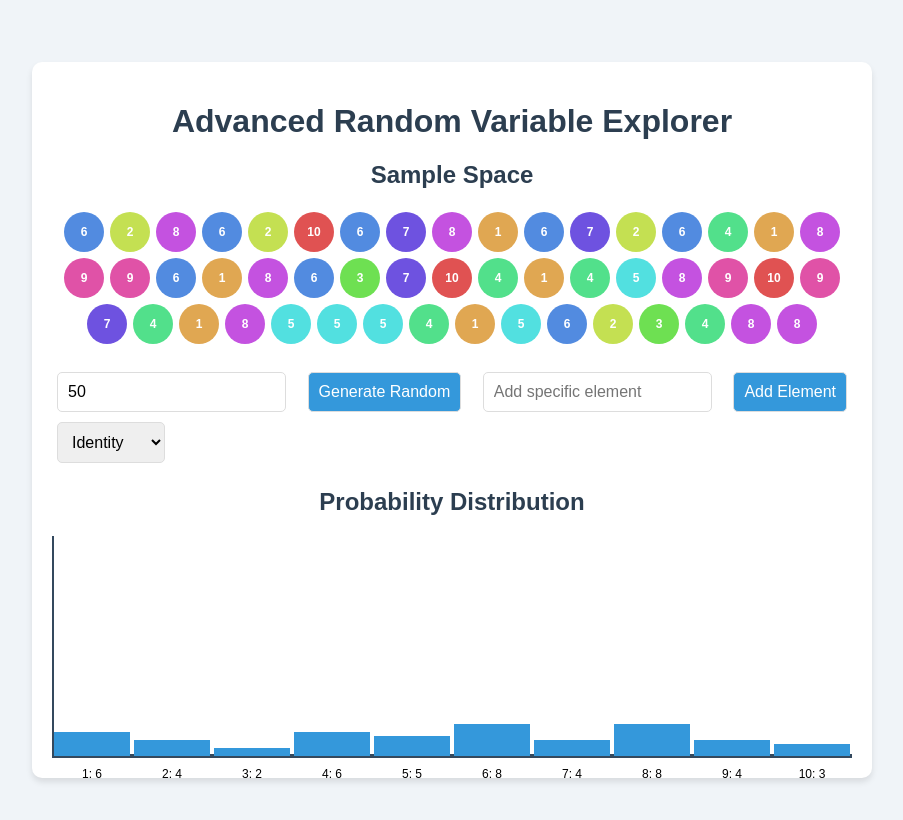
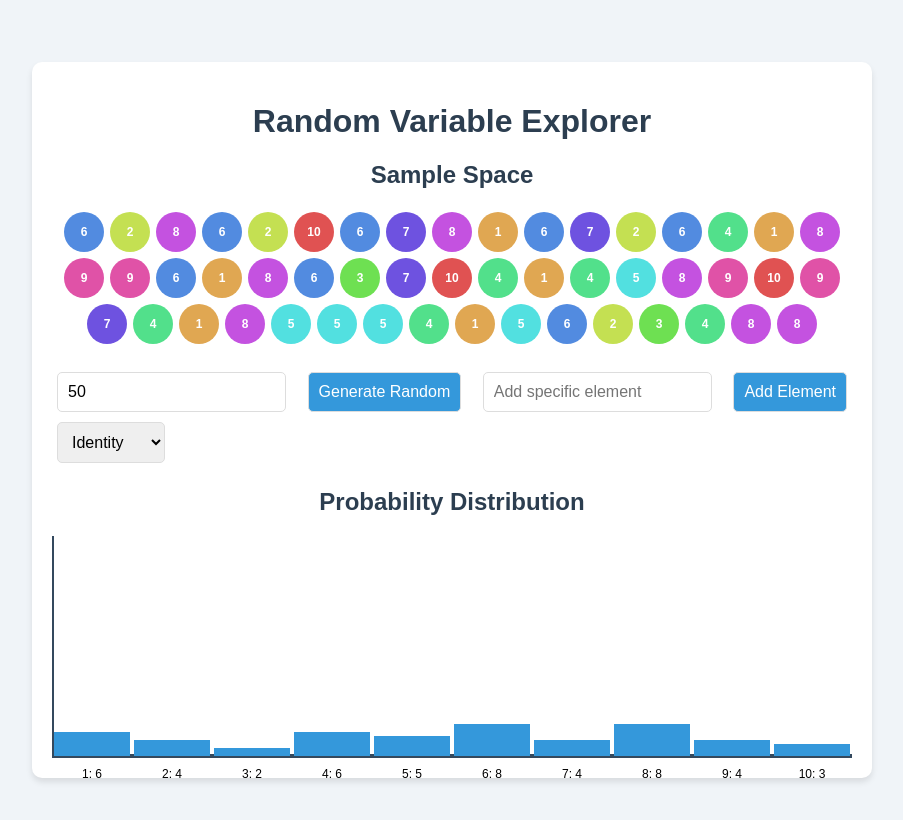
Before and after one commit to Daksh-T/Random-Variable-Explorer, a plain HTML site: page index.html in a window 1280 px wide. Shown: the whole page, without its empty margins (188-1091 px from the left). Drawn offline with Linux system fonts and the light colour scheme.

Commit message:
Update index.html

```diff
--- a/index.html
+++ b/index.html
@@ -114,7 +114,7 @@
 </head>
 <body>
     <div class="container">
-        <h1>Advanced Random Variable Explorer</h1>
+        <h1>Random Variable Explorer</h1>
 
         <h2>Sample Space</h2>
         <div class="sample-space" id="sampleSpace"></div>
```
